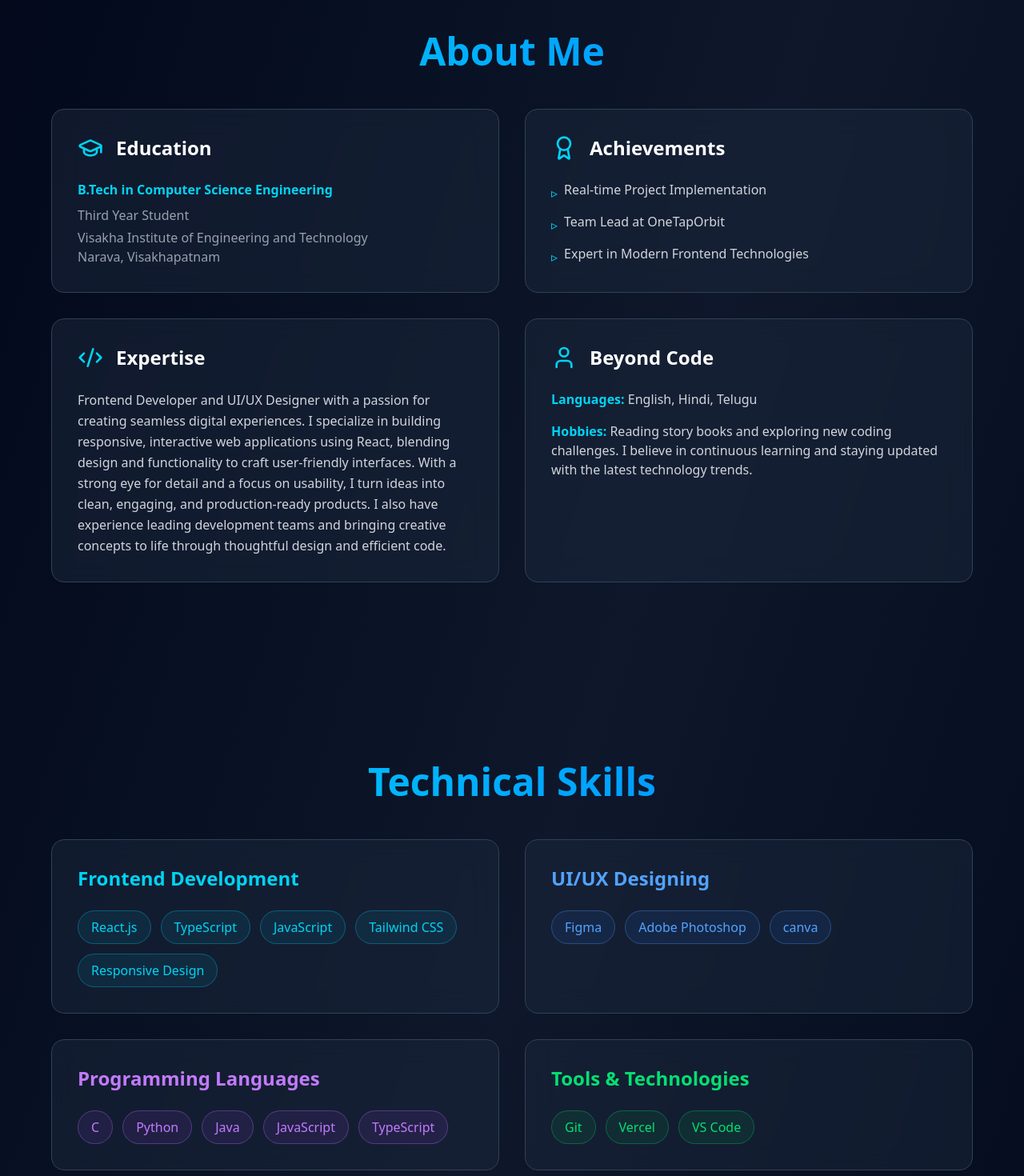
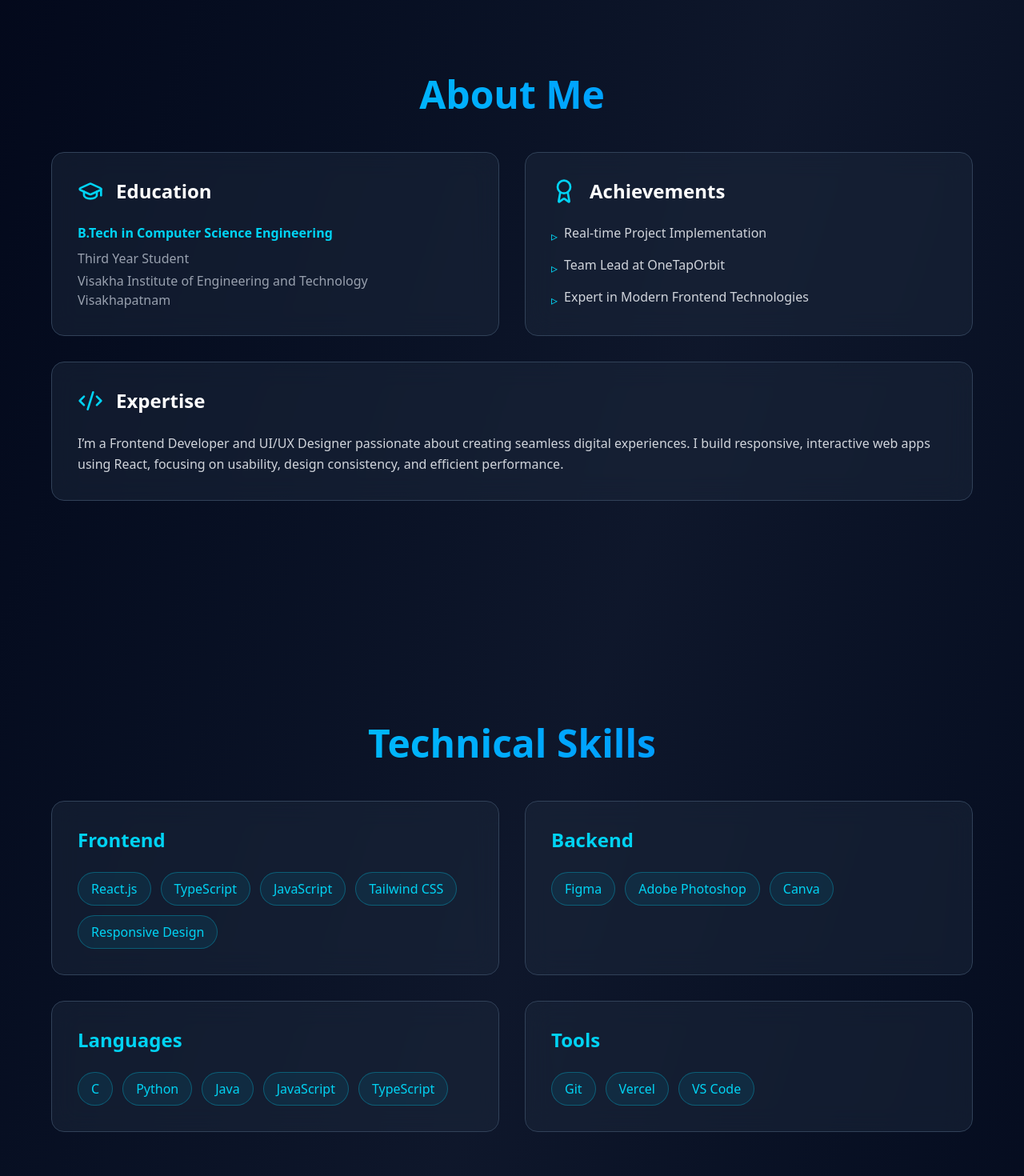
Before and after one commit to GathramManoj/portfolio, a React (Vite) app: page / in a window 1280 px wide. Shown: the part 840-2310 px from the top of the page at 80% size. Built offline with nearby package versions, Linux system fonts and the light colour scheme.

Commit message:
Fix: correct image path for Vercel

```diff
--- a/src/App.jsx
+++ b/src/App.jsx
@@ -7,18 +7,16 @@ export default function Portfolio() {
   const [scrolled, setScrolled] = useState(false);
 
   useEffect(() => {
-    const handleScroll = () => {
-      setScrolled(window.scrollY > 50);
-    };
+    const handleScroll = () => setScrolled(window.scrollY > 50);
     window.addEventListener('scroll', handleScroll);
     return () => window.removeEventListener('scroll', handleScroll);
   }, []);
 
   const skills = {
     frontend: ['React.js', 'TypeScript', 'JavaScript', 'Tailwind CSS', 'Responsive Design'],
-    backend: ['Figma', 'Adobe Photoshop', 'canva'],
+    backend: ['Figma', 'Adobe Photoshop', 'Canva'],
     languages: ['C', 'Python', 'Java', 'JavaScript', 'TypeScript'],
-    tools: ['Git', 'Vercel', 'VS Code',  ]
+    tools: ['Git', 'Vercel', 'VS Code'],
   };
 
   const scrollToSection = (id) => {
@@ -32,9 +30,9 @@ export default function Portfolio() {
 
   return (
     <div className="min-h-screen bg-gradient-to-br from-slate-950 via-slate-900 to-slate-950 text-white">
-      {/* Navigation */}
+      {/* Navbar */}
       <nav className={`fixed w-full z-50 transition-all duration-300 ${scrolled ? 'bg-slate-900/95 backdrop-blur-lg shadow-lg' : 'bg-transparent'}`}>
-        <div className="max-w-7xl mx-auto px-6 py-4">
+        <div className="max-w-7xl mx-auto px-4 sm:px-6 py-4">
           <div className="flex justify-between items-center">
             <h1 className="text-2xl font-bold bg-gradient-to-r from-cyan-400 to-blue-500 bg-clip-text text-transparent">
               MG
@@ -60,12 +58,12 @@ export default function Portfolio() {
           </div>
 
           {isMenuOpen && (
-            <div className="md:hidden mt-4 pb-4 space-y-4">
+            <div className="md:hidden mt-4 pb-4 space-y-2 text-center">
               {['home', 'about', 'skills', 'projects', 'contact'].map((section) => (
                 <button
                   key={section}
                   onClick={() => scrollToSection(section)}
-                  className="block w-full text-left capitalize py-2 hover:text-cyan-400 transition-colors"
+                  className="block w-full capitalize py-2 hover:text-cyan-400 transition-colors"
                 >
                   {section}
                 </button>
@@ -76,10 +74,10 @@ export default function Portfolio() {
       </nav>
 
       {/* Hero Section */}
-      <section id="home" className="min-h-screen flex items-center justify-center px-6 pt-20">
+      <section id="home" className="min-h-screen flex items-center justify-center px-4 sm:px-6 pt-20">
         <div className="max-w-7xl mx-auto text-center">
-          <div className="mb-8 animate-fade-in">
-            <div className="w-32 h-32 mx-auto mb-6 rounded-full bg-gradient-to-r from-cyan-500 to-blue-500 p-1">
+          <div className="mb-8">
+            <div className="w-28 h-28 sm:w-32 sm:h-32 md:w-40 md:h-40 mx-auto mb-6 rounded-full bg-gradient-to-r from-cyan-500 to-blue-500 p-1">
               <img
                 src="/manoj.jpeg"
                 alt="Manoj Gathram"
@@ -88,52 +86,54 @@ export default function Portfolio() {
             </div>
           </div>
 
-          <h1 className="text-5xl md:text-7xl font-bold mb-6 bg-gradient-to-r from-cyan-400 via-blue-500 to-purple-500 bg-clip-text text-transparent">
+          <h1 className="text-4xl sm:text-5xl md:text-7xl font-bold mb-6 bg-gradient-to-r from-cyan-400 via-blue-500 to-purple-500 bg-clip-text text-transparent">
             Manoj Gathram
           </h1>
 
-          <p className="text-2xl md:text-3xl text-gray-300 mb-4">
+          <p className="text-xl sm:text-2xl md:text-3xl text-gray-300 mb-4">
             Frontend Developer
           </p>
 
-          <p className="text-lg text-gray-400 mb-8 max-w-2xl mx-auto">
+          <p className="text-base sm:text-lg text-gray-400 mb-8 max-w-2xl mx-auto">
             Building exceptional digital experiences with modern web technologies.
-             Blending design and technology to create seamless user experiences. I focus on building pixel-perfect interfaces, optimizing usability, and ensuring consistent brand identity across platforms using React.js, Tailwind CSS, and modern design principles.
+            I blend design and technology to create seamless user experiences using React.js, Tailwind CSS, and modern UI principles.
           </p>
 
           <div className="flex flex-wrap justify-center gap-4 mb-12">
-            <a href="mailto:manoj.developer41@gmail.com"
-               className="px-8 py-3 bg-gradient-to-r from-cyan-500 to-blue-500 rounded-full font-semibold hover:scale-105 transition-transform duration-300 flex items-center gap-2">
+            <a
+              href="mailto:manoj.developer41@gmail.com"
+              className="px-6 sm:px-8 py-3 bg-gradient-to-r from-cyan-500 to-blue-500 rounded-full font-semibold hover:scale-105 transition-transform duration-300 flex items-center gap-2"
+            >
               <Mail size={20} />
               Get in Touch
             </a>
-            <a href="https://onetaporbit.vercel.app"
+            <a
+              href="https://onetaporbit.vercel.app"
               target="_blank"
               rel="noopener noreferrer"
-               className="px-8 py-3 border-2 border-cyan-400 rounded-full font-semibold hover:bg-cyan-400/10 transition-all duration-300 flex items-center gap-2">
+              className="px-6 sm:px-8 py-3 border-2 border-cyan-400 rounded-full font-semibold hover:bg-cyan-400/10 transition-all duration-300 flex items-center gap-2"
+            >
               <ExternalLink size={20} />
-              View Our team
+              View Our Team
             </a>
           </div>
 
-          <button
-            onClick={() => scrollToSection('about')}
-            className="animate-bounce text-cyan-400"
-          >
+          <button onClick={() => scrollToSection('about')} className="animate-bounce text-cyan-400">
             <ChevronDown size={32} />
           </button>
         </div>
       </section>
 
       {/* About Section */}
-      <section id="about" className="min-h-screen flex items-center justify-center px-6 py-20">
+      <section id="about" className="min-h-screen flex items-center justify-center px-4 sm:px-6 py-16 sm:py-20">
         <div className="max-w-6xl mx-auto">
-          <h2 className="text-4xl md:text-5xl font-bold mb-12 text-center bg-gradient-to-r from-cyan-400 to-blue-500 bg-clip-text text-transparent">
+          <h2 className="text-3xl sm:text-4xl md:text-5xl font-bold mb-12 text-center bg-gradient-to-r from-cyan-400 to-blue-500 bg-clip-text text-transparent">
             About Me
           </h2>
 
-          <div className="grid md:grid-cols-2 gap-8">
-            <div className="bg-slate-800/50 backdrop-blur-lg rounded-2xl p-8 border border-slate-700 hover:border-cyan-400/50 transition-all duration-300">
+          <div className="grid grid-cols-1 md:grid-cols-2 gap-8">
+            {/* Education */}
+            <div className="bg-slate-800/50 backdrop-blur-lg rounded-2xl p-6 sm:p-8 border border-slate-700 hover:border-cyan-400/50 transition-all duration-300">
               <div className="flex items-center gap-4 mb-6">
                 <GraduationCap className="text-cyan-400" size={32} />
                 <h3 className="text-2xl font-bold">Education</h3>
@@ -143,16 +143,16 @@ export default function Portfolio() {
               </p>
               <p className="text-gray-400 mb-1">Third Year Student</p>
               <p className="text-gray-400">Visakha Institute of Engineering and Technology</p>
-              <p className="text-gray-400">Narava, Visakhapatnam</p>
+              <p className="text-gray-400">Visakhapatnam</p>
             </div>
 
-            <div className="bg-slate-800/50 backdrop-blur-lg rounded-2xl p-8 border border-slate-700 hover:border-cyan-400/50 transition-all duration-300">
+            {/* Achievements */}
+            <div className="bg-slate-800/50 backdrop-blur-lg rounded-2xl p-6 sm:p-8 border border-slate-700 hover:border-cyan-400/50 transition-all duration-300">
               <div className="flex items-center gap-4 mb-6">
                 <Award className="text-cyan-400" size={32} />
                 <h3 className="text-2xl font-bold">Achievements</h3>
               </div>
               <ul className="space-y-3 text-gray-300">
-
                 <li className="flex items-start gap-2">
                   <span className="text-cyan-400 mt-1">▹</span>
                   <span>Real-time Project Implementation</span>
@@ -168,98 +168,60 @@ export default function Portfolio() {
               </ul>
             </div>
 
-            <div className="bg-slate-800/50 backdrop-blur-lg rounded-2xl p-8 border border-slate-700 hover:border-cyan-400/50 transition-all duration-300">
+            {/* Expertise */}
+            <div className="bg-slate-800/50 backdrop-blur-lg rounded-2xl p-6 sm:p-8 border border-slate-700 hover:border-cyan-400/50 transition-all duration-300 md:col-span-2">
               <div className="flex items-center gap-4 mb-6">
                 <Code2 className="text-cyan-400" size={32} />
                 <h3 className="text-2xl font-bold">Expertise</h3>
               </div>
               <p className="text-gray-300 leading-relaxed">
-                Frontend Developer and UI/UX Designer with a passion for creating seamless digital experiences. I specialize in building responsive, interactive web applications using React, blending design and functionality to craft user-friendly interfaces. With a strong eye for detail and a focus on usability, I turn ideas into clean, engaging, and production-ready products. I also have experience leading development teams and bringing creative concepts to life through thoughtful design and efficient code.
-              </p>
-            </div>
-
-            <div className="bg-slate-800/50 backdrop-blur-lg rounded-2xl p-8 border border-slate-700 hover:border-cyan-400/50 transition-all duration-300">
-              <div className="flex items-center gap-4 mb-6">
-                <User className="text-cyan-400" size={32} />
-                <h3 className="text-2xl font-bold">Beyond Code</h3>
-              </div>
-              <p className="text-gray-300 mb-4">
-                <span className="font-semibold text-cyan-400">Languages:</span> English, Hindi, Telugu
-              </p>
-              <p className="text-gray-300">
-                <span className="font-semibold text-cyan-400">Hobbies:</span> Reading story books and exploring
-                new coding challenges. I believe in continuous learning and staying updated with the latest
-                technology trends.
+                I’m a Frontend Developer and UI/UX Designer passionate about creating seamless digital experiences.
+                I build responsive, interactive web apps using React, focusing on usability, design consistency, and efficient performance.
               </p>
             </div>
           </div>
         </div>
       </section>
 
-      {/* Skills Section */}
-      <section id="skills" className="min-h-screen flex items-center justify-center px-6 py-20">
+      {/* Skills */}
+      <section id="skills" className="min-h-screen flex items-center justify-center px-4 sm:px-6 py-16 sm:py-20">
         <div className="max-w-6xl mx-auto w-full">
-          <h2 className="text-4xl md:text-5xl font-bold mb-12 text-center bg-gradient-to-r from-cyan-400 to-blue-500 bg-clip-text text-transparent">
+          <h2 className="text-3xl sm:text-4xl md:text-5xl font-bold mb-12 text-center bg-gradient-to-r from-cyan-400 to-blue-500 bg-clip-text text-transparent">
             Technical Skills
           </h2>
 
-          <div className="grid md:grid-cols-2 gap-8">
-            <div className="bg-slate-800/50 backdrop-blur-lg rounded-2xl p-8 border border-slate-700 hover:border-cyan-400/50 transition-all duration-300">
-              <h3 className="text-2xl font-bold mb-6 text-cyan-400">Frontend Development</h3>
+          <div className="grid grid-cols-1 sm:grid-cols-2 gap-8">
+            {Object.entries(skills).map(([category, list], idx) => (
+              <div
+                key={idx}
+                className="bg-slate-800/50 backdrop-blur-lg rounded-2xl p-6 sm:p-8 border border-slate-700 hover:border-cyan-400/50 transition-all duration-300"
+              >
+                <h3 className="text-2xl font-bold mb-6 text-cyan-400 capitalize">{category}</h3>
                 <div className="flex flex-wrap gap-3">
-                {skills.frontend.map((skill, idx) => (
-                  <span key={idx} className="px-4 py-2 bg-cyan-500/10 border border-cyan-400/30 rounded-full text-cyan-400 hover:bg-cyan-400/20 transition-colors">
+                  {list.map((skill, i) => (
+                    <span
+                      key={i}
+                      className="px-4 py-2 bg-cyan-500/10 border border-cyan-400/30 rounded-full text-cyan-400 hover:bg-cyan-400/20 transition-colors"
+                    >
                       {skill}
                     </span>
                   ))}
                 </div>
               </div>
-
-            <div className="bg-slate-800/50 backdrop-blur-lg rounded-2xl p-8 border border-slate-700 hover:border-cyan-400/50 transition-all duration-300">
-              <h3 className="text-2xl font-bold mb-6 text-blue-400">UI/UX Designing</h3>
-              <div className="flex flex-wrap gap-3">
-                {skills.backend.map((skill, idx) => (
-                  <span key={idx} className="px-4 py-2 bg-blue-500/10 border border-blue-400/30 rounded-full text-blue-400 hover:bg-blue-400/20 transition-colors">
-                    {skill}
-                  </span>
             ))}
-              </div>
-            </div>
-
-            <div className="bg-slate-800/50 backdrop-blur-lg rounded-2xl p-8 border border-slate-700 hover:border-cyan-400/50 transition-all duration-300">
-              <h3 className="text-2xl font-bold mb-6 text-purple-400">Programming Languages</h3>
-              <div className="flex flex-wrap gap-3">
-                {skills.languages.map((skill, idx) => (
-                  <span key={idx} className="px-4 py-2 bg-purple-500/10 border border-purple-400/30 rounded-full text-purple-400 hover:bg-purple-400/20 transition-colors">
-                    {skill}
-                  </span>
-                ))}
-              </div>
-            </div>
-
-            <div className="bg-slate-800/50 backdrop-blur-lg rounded-2xl p-8 border border-slate-700 hover:border-cyan-400/50 transition-all duration-300">
-              <h3 className="text-2xl font-bold mb-6 text-green-400">Tools & Technologies</h3>
-              <div className="flex flex-wrap gap-3">
-                {skills.tools.map((skill, idx) => (
-                  <span key={idx} className="px-4 py-2 bg-green-500/10 border border-green-400/30 rounded-full text-green-400 hover:bg-green-400/20 transition-colors">
-                    {skill}
-                  </span>
-                ))}
-              </div>
-            </div>
           </div>
         </div>
       </section>
 
-      {/* Projects Section */}
-      <section id="projects" className="min-h-screen flex items-center justify-center px-6 py-20">
+      {/* Projects */}
+      <section id="projects" className="min-h-screen flex items-center justify-center px-4 sm:px-6 py-16 sm:py-20">
         <div className="max-w-6xl mx-auto w-full">
-          <h2 className="text-4xl md:text-5xl font-bold mb-12 text-center bg-gradient-to-r from-cyan-400 to-blue-500 bg-clip-text text-transparent">
+          <h2 className="text-3xl sm:text-4xl md:text-5xl font-bold mb-12 text-center bg-gradient-to-r from-cyan-400 to-blue-500 bg-clip-text text-transparent">
             Featured Projects
           </h2>
 
-          <div className="grid md:grid-cols-2 lg:grid-cols-3 gap-8">
-            <div className="bg-slate-800/50 backdrop-blur-lg rounded-2xl p-8 border border-slate-700 hover:border-cyan-400/50 transition-all duration-300 hover:scale-105">
+          <div className="grid grid-cols-1 sm:grid-cols-2 lg:grid-cols-3 gap-8">
+            <div className="bg-slate-800/50 backdrop-blur-lg rounded-2xl p-6 sm:p-8 border border-slate-700 hover:border-cyan-400/50 transition-all duration-300 hover:scale-105">
               <div className="flex items-center gap-3 mb-4">
                 <Briefcase className="text-cyan-400" size={28} />
                 <h3 className="text-xl font-bold">OneTapOrbit</h3>
@@ -278,45 +240,45 @@ export default function Portfolio() {
               </a>
             </div>
 
-            <div className="bg-slate-800/50 backdrop-blur-lg rounded-2xl p-8 border border-slate-700 hover:border-cyan-400/50 transition-all duration-300 hover:scale-105">
+            <div className="bg-slate-800/50 backdrop-blur-lg rounded-2xl p-6 sm:p-8 border border-slate-700 hover:border-cyan-400/50 transition-all duration-300 hover:scale-105">
               <div className="flex items-center gap-3 mb-4">
                 <Award className="text-cyan-400" size={28} />
                 <h3 className="text-xl font-bold">V Connect</h3>
               </div>
               <p className="text-gray-300 mb-6">
-                An innovative, all-in-one ERP platform connecting students, faculty, and administration in a unified digital ecosystem.
-Streamlines academic, financial, and administrative operations through intuitive dashboards and real-time communication.
+                An innovative ERP platform connecting students, faculty, and administration in a unified digital ecosystem.
               </p>
             </div>
 
-            <div className="bg-slate-800/50 backdrop-blur-lg rounded-2xl p-8 border border-slate-700 hover:border-cyan-400/50 transition-all duration-300 hover:scale-105">
+            <div className="bg-slate-800/50 backdrop-blur-lg rounded-2xl p-6 sm:p-8 border border-slate-700 hover:border-cyan-400/50 transition-all duration-300 hover:scale-105">
               <div className="flex items-center gap-3 mb-4">
                 <Code2 className="text-cyan-400" size={28} />
                 <h3 className="text-xl font-bold">Real-time Applications</h3>
               </div>
               <p className="text-gray-300 mb-6">
-                Developing multiple real-time applications with focus on performance,
-                scalability, and exceptional user experience.
+                Developing multiple real-time apps focused on performance, scalability, and exceptional UX.
               </p>
             </div>
           </div>
         </div>
       </section>
 
-      {/* Contact Section */}
-      <section id="contact" className="min-h-screen flex items-center justify-center px-6 py-20">
+      {/* Contact */}
+      <section id="contact" className="min-h-screen flex items-center justify-center px-4 sm:px-6 py-16 sm:py-20">
         <div className="max-w-4xl mx-auto text-center">
-          <h2 className="text-4xl md:text-5xl font-bold mb-8 bg-gradient-to-r from-cyan-400 to-blue-500 bg-clip-text text-transparent">
+          <h2 className="text-3xl sm:text-4xl md:text-5xl font-bold mb-8 bg-gradient-to-r from-cyan-400 to-blue-500 bg-clip-text text-transparent">
             Let's Build Something Amazing
           </h2>
 
-          <p className="text-xl text-gray-300 mb-12 max-w-2xl mx-auto">
-            I'm always open to discussing new projects, creative ideas, or opportunities to be part of your visions.
+          <p className="text-lg sm:text-xl text-gray-300 mb-12 max-w-2xl mx-auto">
+            I'm always open to discussing new projects, creative ideas, or opportunities to collaborate.
           </p>
 
-          <div className="grid md:grid-cols-2 gap-6 mb-12">
-            <a href="mailto:manoj.developer41@gmail.com"
-               className="bg-slate-800/50 backdrop-blur-lg rounded-2xl p-6 border border-slate-700 hover:border-cyan-400/50 transition-all duration-300 hover:scale-105 flex items-center gap-4">
+          <div className="grid grid-cols-1 sm:grid-cols-2 gap-6 mb-12">
+            <a
+              href="mailto:manoj.developer41@gmail.com"
+              className="bg-slate-800/50 backdrop-blur-lg rounded-2xl p-6 border border-slate-700 hover:border-cyan-400/50 transition-all duration-300 hover:scale-105 flex items-center gap-4"
+            >
               <Mail className="text-cyan-400" size={28} />
               <div className="text-left">
                 <p className="text-sm text-gray-400">Email</p>
@@ -324,8 +286,10 @@ Streamlines academic, financial, and administrative operations through intuitive
               </div>
             </a>
 
-            <a href="tel:+919014993875"
-               className="bg-slate-800/50 backdrop-blur-lg rounded-2xl p-6 border border-slate-700 hover:border-cyan-400/50 transition-all duration-300 hover:scale-105 flex items-center gap-4">
+            <a
+              href="tel:+919014993875"
+              className="bg-slate-800/50 backdrop-blur-lg rounded-2xl p-6 border border-slate-700 hover:border-cyan-400/50 transition-all duration-300 hover:scale-105 flex items-center gap-4"
+            >
               <Phone className="text-cyan-400" size={28} />
               <div className="text-left">
                 <p className="text-sm text-gray-400">Phone</p>
@@ -335,35 +299,39 @@ Streamlines academic, financial, and administrative operations through intuitive
           </div>
 
           <div className="flex justify-center gap-6">
-            <a href="https://instagram.com/iam_manu41"
+            <a
+              href="https://instagram.com/iam_manu41"
               target="_blank"
               rel="noopener noreferrer"
-               className="w-14 h-14 bg-slate-800 rounded-full flex items-center justify-center border border-slate-700 hover:border-cyan-400 hover:bg-cyan-400/10 transition-all duration-300 hover:scale-110">
-              <Instagram className="text-cyan-400" size={24} />
+              className="w-12 sm:w-14 h-12 sm:h-14 bg-slate-800 rounded-full flex items-center justify-center border border-slate-700 hover:border-cyan-400 hover:bg-cyan-400/10 transition-all duration-300 hover:scale-110"
+            >
+              <Instagram className="text-cyan-400" size={22} />
             </a>
-            <a href="https://github.com/manojgathram"
+            <a
+              href="https://github.com/manojgathram"
               target="_blank"
               rel="noopener noreferrer"
-               className="w-14 h-14 bg-slate-800 rounded-full flex items-center justify-center border border-slate-700 hover:border-cyan-400 hover:bg-cyan-400/10 transition-all duration-300 hover:scale-110">
-              <Github className="text-cyan-400" size={24} />
+              className="w-12 sm:w-14 h-12 sm:h-14 bg-slate-800 rounded-full flex items-center justify-center border border-slate-700 hover:border-cyan-400 hover:bg-cyan-400/10 transition-all duration-300 hover:scale-110"
+            >
+              <Github className="text-cyan-400" size={22} />
             </a>
-            <a href="https://www.linkedin.com/in/manoj-gathram-86a6972a1"
+            <a
+              href="https://www.linkedin.com/in/manoj-gathram-86a6972a1"
               target="_blank"
               rel="noopener noreferrer"
-               className="w-14 h-14 bg-slate-800 rounded-full flex items-center justify-center border border-slate-700 hover:border-cyan-400 hover:bg-cyan-400/10 transition-all duration-300 hover:scale-110">
-              <Linkedin className="text-cyan-400" size={24} />
+              className="w-12 sm:w-14 h-12 sm:h-14 bg-slate-800 rounded-full flex items-center justify-center border border-slate-700 hover:border-cyan-400 hover:bg-cyan-400/10 transition-all duration-300 hover:scale-110"
+            >
+              <Linkedin className="text-cyan-400" size={22} />
             </a>
           </div>
         </div>
       </section>
 
       {/* Footer */}
-      <footer className="py-8 px-6 border-t border-slate-800">
-        <div className="max-w-7xl mx-auto text-center">
-          <p className="text-gray-400">
-            © 2025 Manoj Gathram. Crafted with passion and React.js
+      <footer className="py-8 px-4 sm:px-6 border-t border-slate-800 text-center">
+        <p className="text-gray-400 text-sm sm:text-base">
+          © 2025 Manoj Gathram
 </p>
-        </div>
       </footer>
     </div>
   );
```
Lines whose indentation alone changed are shown as unchanged.
